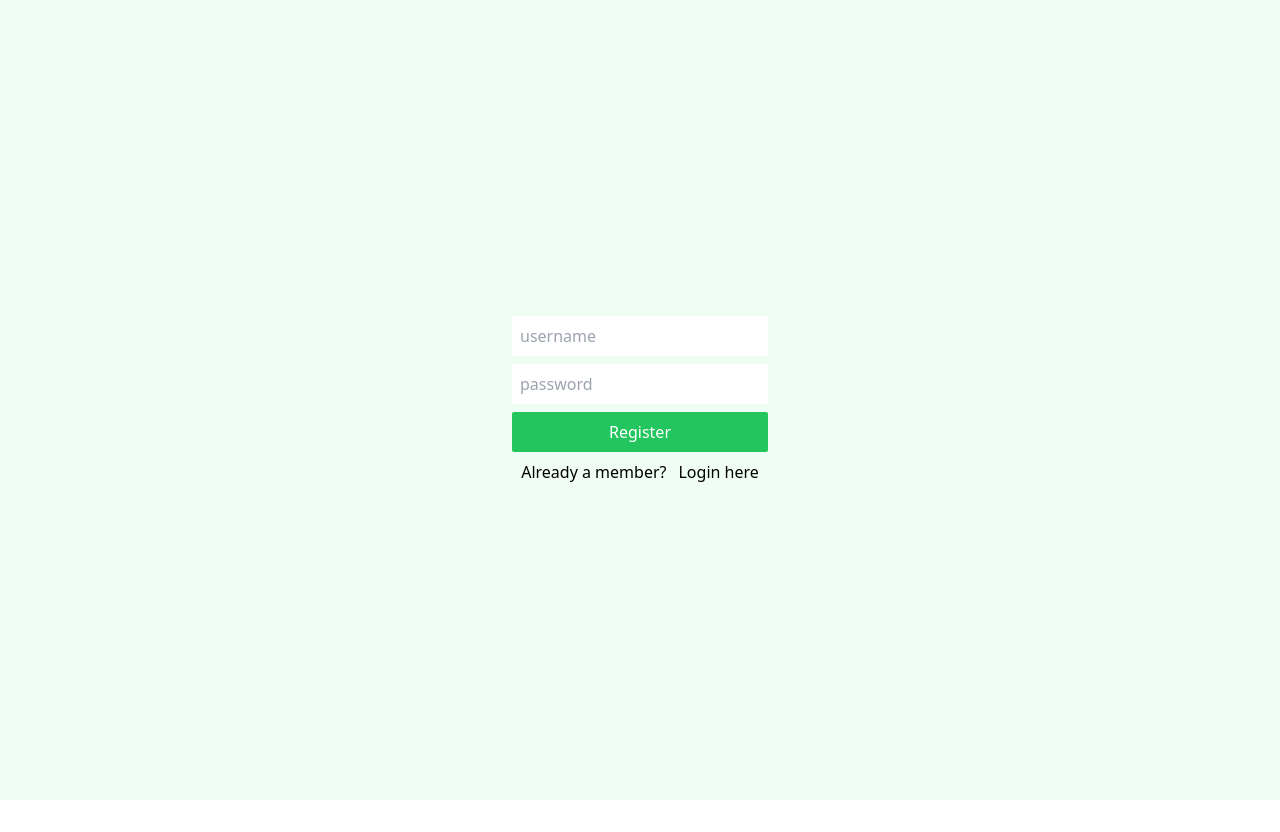
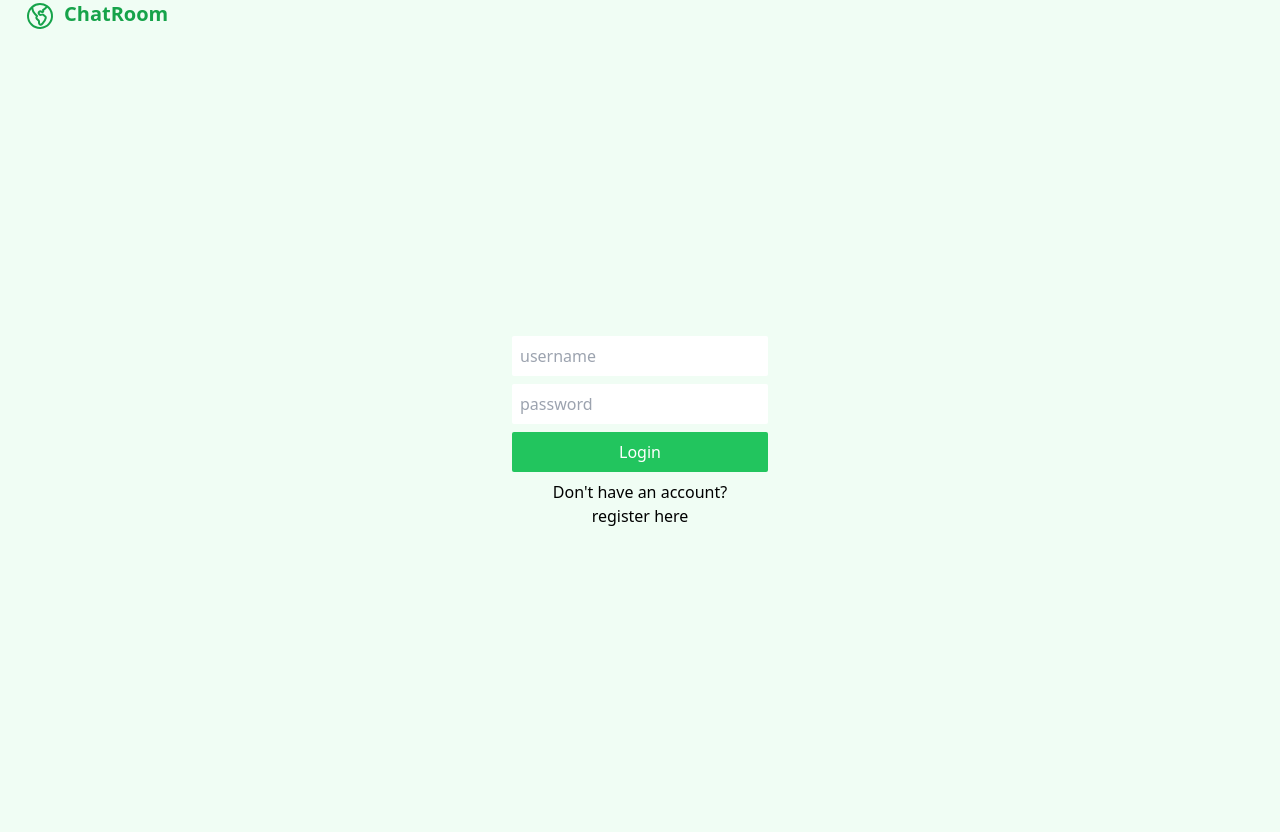
Before and after one commit to jfeng986/MERN-Chat, a React (Vite) app in the folder frontend/: page / in a window 1280 px wide. Before the commit the page ends 800 px from the top, so only its background shows below. Built offline with nearby package versions, Linux system fonts and the light colour scheme; no server answers.

Commit message:
set login as default

```diff
--- a/frontend/src/Chat.jsx
+++ b/frontend/src/Chat.jsx
@@ -45,7 +45,6 @@ export default function Chat() {
       if (messageData.sender === selectedUserId) {
         setMessageList((prev) => [...prev, { ...messageData }]);
       }
-      console.log(messageData);
     }
   }
 
@@ -148,7 +147,7 @@ export default function Chat() {
                 d="M6.115 5.19l.319 1.913A6 6 0 008.11 10.36L9.75 12l-.387.775c-.217.433-.132.956.21 1.298l1.348 1.348c.21.21.329.497.329.795v1.089c0 .426.24.815.622 1.006l.153.076c.433.217.956.132 1.298-.21l.723-.723a8.7 8.7 0 002.288-4.042 1.087 1.087 0 00-.358-1.099l-1.33-1.108c-.251-.21-.582-.299-.905-.245l-1.17.195a1.125 1.125 0 01-.98-.314l-.295-.295a1.125 1.125 0 010-1.591l.13-.132a1.125 1.125 0 011.3-.21l.603.302a.809.809 0 001.086-1.086L14.25 7.5l1.256-.837a4.5 4.5 0 001.528-1.732l.146-.292M6.115 5.19A9 9 0 1017.18 4.64M6.115 5.19A8.965 8.965 0 0112 3c1.929 0 3.716.607 5.18 1.64"
               />
             </svg>
-            mernChat
+            ChatRoom
           </div>
 
           {Object.keys(onlineUserExcludeThisUser).map((userId) => (
--- a/frontend/src/RegisterLogin.jsx
+++ b/frontend/src/RegisterLogin.jsx
@@ -5,7 +5,7 @@ import axios from "axios";
 export default function Register() {
   const [username, setUsername] = useState("");
   const [password, setPassword] = useState("");
-  const [isLoginOrRegister, setIsLoginOrRegister] = useState("register");
+  const [isLoginOrRegister, setIsLoginOrRegister] = useState("login");
   const { setUsername: setLoggedInUsername, setId } = useContext(UserContext);
 
   async function handleSubmit(event) {
@@ -17,6 +17,24 @@ export default function Register() {
   }
 
   return (
+    <>
+      <div className="text-green-600 bg-green-50 font-bold flex gap-2 px-6 text-xl">
+        <svg
+          xmlns="http://www.w3.org/2000/svg"
+          fill="none"
+          viewBox="0 0 24 24"
+          strokeWidth={1.5}
+          stroke="currentColor"
+          className="w-8 h-8"
+        >
+          <path
+            strokeLinecap="round"
+            strokeLinejoin="round"
+            d="M6.115 5.19l.319 1.913A6 6 0 008.11 10.36L9.75 12l-.387.775c-.217.433-.132.956.21 1.298l1.348 1.348c.21.21.329.497.329.795v1.089c0 .426.24.815.622 1.006l.153.076c.433.217.956.132 1.298-.21l.723-.723a8.7 8.7 0 002.288-4.042 1.087 1.087 0 00-.358-1.099l-1.33-1.108c-.251-.21-.582-.299-.905-.245l-1.17.195a1.125 1.125 0 01-.98-.314l-.295-.295a1.125 1.125 0 010-1.591l.13-.132a1.125 1.125 0 011.3-.21l.603.302a.809.809 0 001.086-1.086L14.25 7.5l1.256-.837a4.5 4.5 0 001.528-1.732l.146-.292M6.115 5.19A9 9 0 1017.18 4.64M6.115 5.19A8.965 8.965 0 0112 3c1.929 0 3.716.607 5.18 1.64"
+          />
+        </svg>
+        ChatRoom
+      </div>
       <div className="bg-green-50 h-screen flex items-center">
         <form className="w-64 mx-auto" onSubmit={handleSubmit}>
           <input
@@ -37,30 +55,25 @@ export default function Register() {
             {isLoginOrRegister === "register" ? "Register" : "Login"}
           </button>
           <div className="text-center mt-2">
+            {isLoginOrRegister === "login" && (
+              <div>
+                Don't have an account?
+                <button onClick={() => setIsLoginOrRegister("register")}>
+                  register here
+                </button>
+              </div>
+            )}
             {isLoginOrRegister === "register" && (
               <div>
                 Already a member?
-              <button
-                onClick={() => setIsLoginOrRegister("login")}
-                className="ml-3"
-              >
+                <button onClick={() => setIsLoginOrRegister("login")}>
                   Login here
-              </button>
-            </div>
-          )}
-          {isLoginOrRegister === "login" && (
-            <div>
-              Don't have an account?
-              <button
-                onClick={() => setIsLoginOrRegister("register")}
-                className="ml-1"
-              >
-                register here
                 </button>
               </div>
             )}
           </div>
         </form>
       </div>
+    </>
   );
 }
```
Lines whose indentation alone changed are shown as unchanged.
